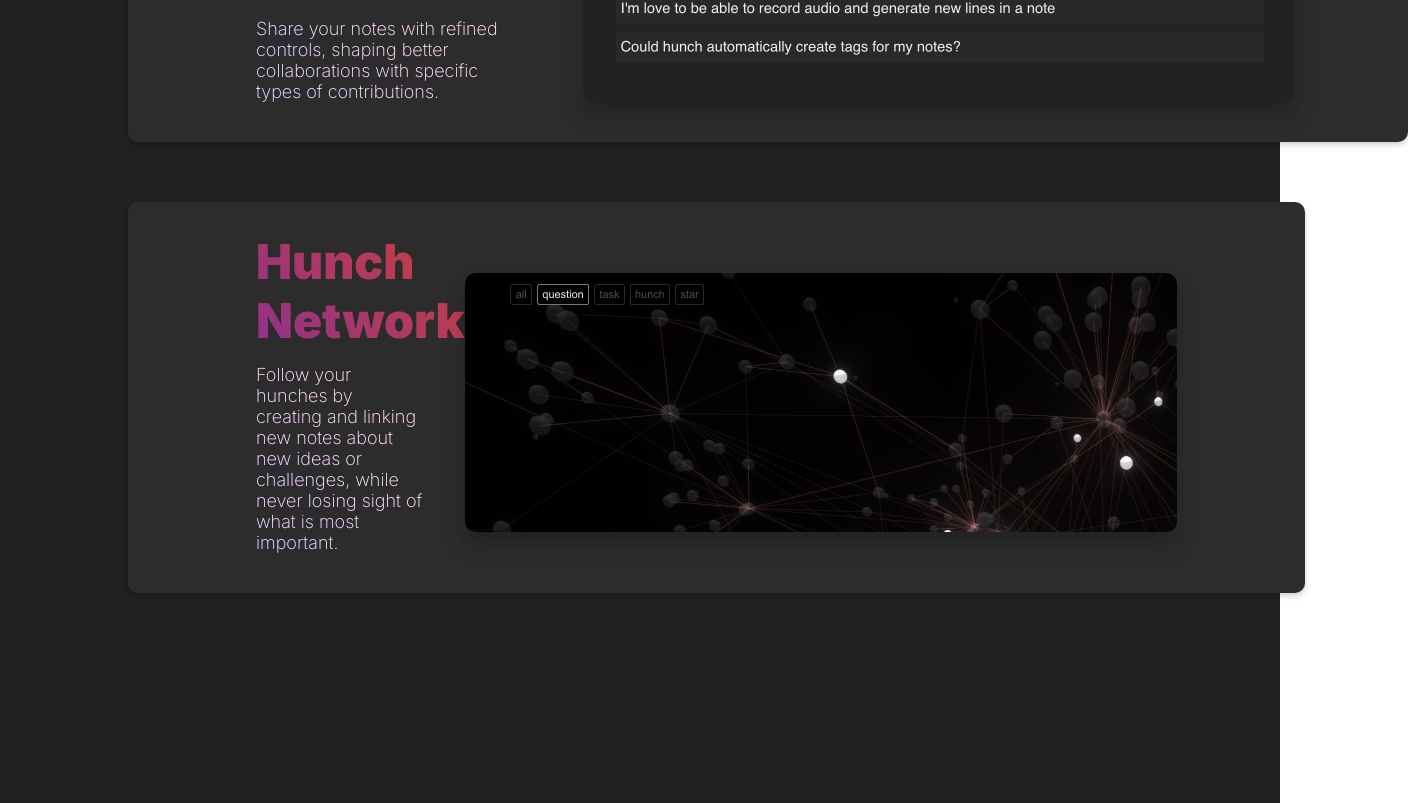
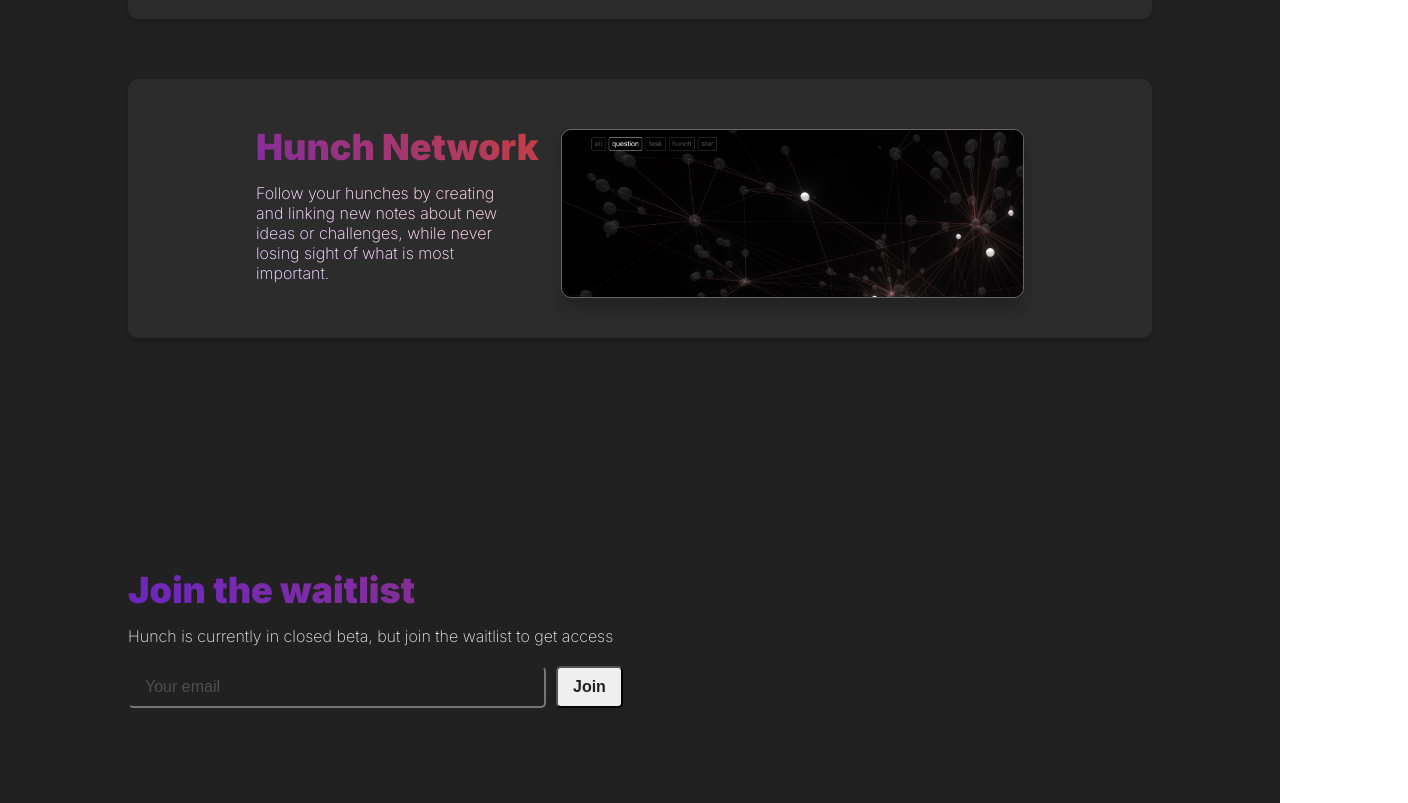
Before and after one commit to mattayersnz/hunchpublic, a React (Create React App) app: page / in a window 1280 px wide. Shown: the part 2357-3160 px from the top of the page, 1408 px wide, since content can reach past the window. Built offline with nearby package versions, Linux system fonts and the light colour scheme; the HTML template or start-up script is replaced by a standard one.

Commit message:
font sizes

```diff
--- a/src/App.js
+++ b/src/App.js
@@ -186,7 +186,7 @@
 
 
 const Statement = styled.div`
-  font-size: 48px;
+  font-size: 36px;
   text-align: left;
   width: 40%;
   margin-bottom: 20px;
@@ -201,7 +201,7 @@
 
 
 const Description = styled.div`
-  font-size: 18px;
+  font-size: 16px;
   font-weight: 200;
   color: #EFEFEF;
   background: none;
@@ -218,7 +218,7 @@
   display: block;
   margin-top: 20px;
   margin-bottom: 20px;
-  width: 40%
+  width: 60%;
   border: 1px solid rgba(239, 239, 239, 0.3);
   border-radius: 10px;
   box-shadow: 0 15px 25px rgba(0, 0, 0, 0.1), 0 10px 10px rgba(0, 0, 0, 0.1);
@@ -231,7 +231,7 @@
 
 const Waitlist = styled.div`
   text-align: left;
-  font-size: 48px;
+  font-size: 36px;
   padding-top: 200px;
   padding-left: 10vw;
   padding-bottom: 50vh;
@@ -256,7 +256,7 @@
   background: -webkit-linear-gradient(45deg, #6A27BF, #CC413B);
   -webkit-background-clip: text;
   color: transparent;
-  font-size: 48px;
+  font-size: 36px;
   @media (max-width: 960px) {
     font-size: 24px;
   }
@@ -264,7 +264,7 @@
 
 const EmailInput = styled.input`
   padding: 10px 15px;
-  font-size: 18px;
+  font-size: 16px;
   background-color: #212121;
   border-radius: 5px;
   color: #EFEFEF;
@@ -284,7 +284,7 @@
   font-weight: 600;
   margin-left: 10px;
   border-radius: 5px;
-  font-size: 18px;
+  font-size: 16px;
   cursor: pointer;
   background-color: #EFEFEF;
   color: #212121;
```
